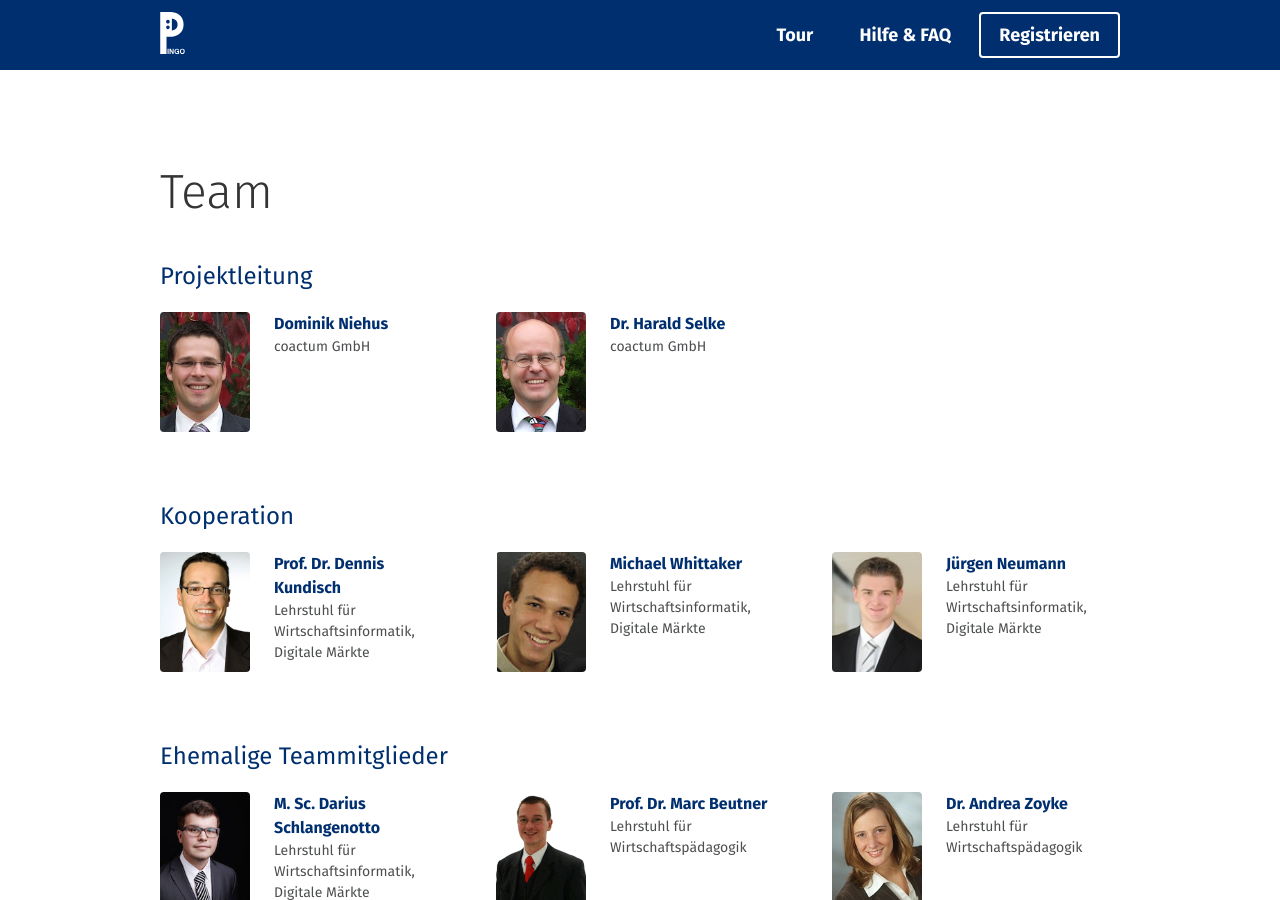
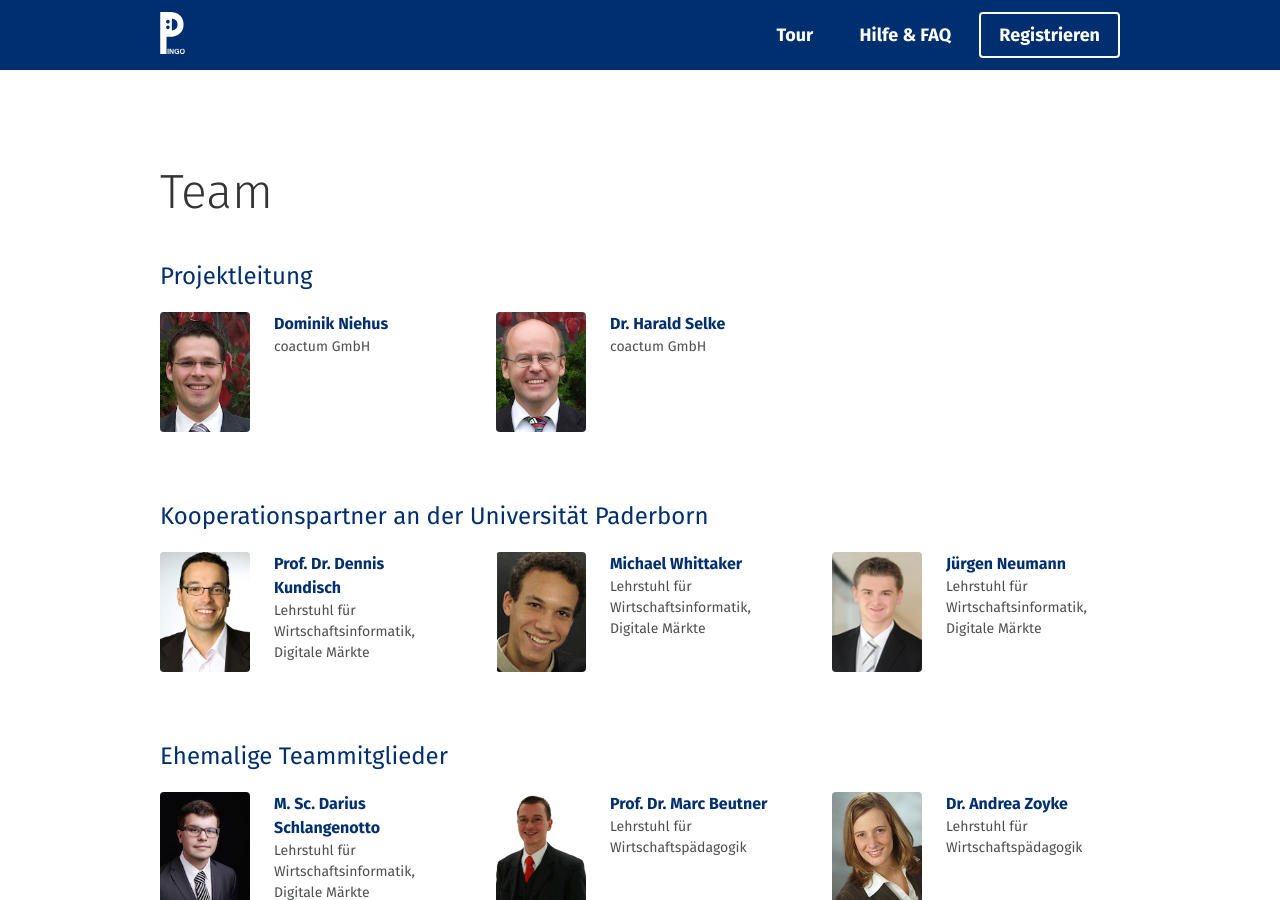
Before and after one commit to PingoUPB/pingoupb.github.io, a Jekyll site: the page built from de/team/index.html, in a window 1280 px wide and 900 px high. Built offline with Jekyll 4.4.1, drawn with Linux system fonts in a browser that asks for light colours; nearby versions of some CDN libraries.

Commit message:
Update people_de.yml

```diff
--- a/_data/people_de.yml
+++ b/_data/people_de.yml
@@ -11,19 +11,19 @@
   url: https://www.coactum.de/
 
 - name: Prof. Dr. Dennis Kundisch
-  task: Kooperation
+  task: Kooperationspartner an der Universität Paderborn
   img: kundisch.jpg
   chair: Lehrstuhl für Wirtschaftsinformatik, Digitale Märkte
   url: https://wiwi.uni-paderborn.de/dep3/winfo2/team/dennis-kundisch/
 
 - name: Michael Whittaker
-  task: Kooperation
+  task: Kooperationspartner an der Universität Paderborn
   img: whittaker.jpg
   chair: Lehrstuhl für Wirtschaftsinformatik, Digitale Märkte
   url: http://wiwi.uni-paderborn.de/dep3/winfo2/team/studentische-hilfskraefte/
 
 - name: Jürgen Neumann
-  task: Kooperation
+  task: Kooperationspartner an der Universität Paderborn
   img: neumann.jpg
   chair: Lehrstuhl für Wirtschaftsinformatik, Digitale Märkte
   url: http://wiwi.uni-paderborn.de/dep3/winfo2/team/studentische-hilfskraefte/
```
